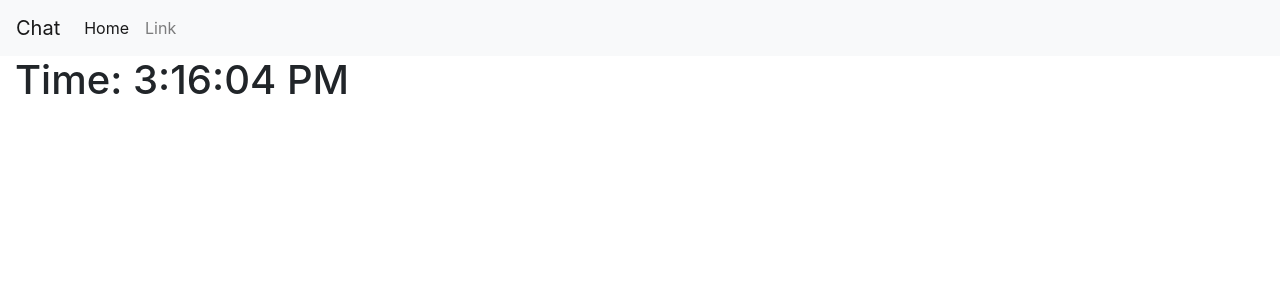
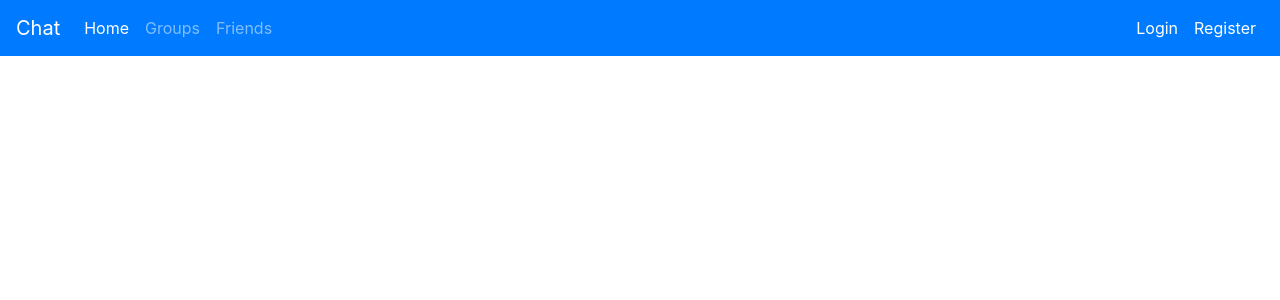
Before and after one commit to willparsons/Harvard-Final-Project, a Django app: page / in a window 1280 px wide. Shown: the top 300 px of the page. Run offline with Django 3.2, Linux system fonts and the light colour scheme; some libraries are stand-ins or nearby versions.

Commit message:
Created base structure - Navlinks update active state dynamically - Updated bootstrap navbar - Updated .gitignore

```diff
--- a/chat/static/chat/index.jsx
+++ b/chat/static/chat/index.jsx
@@ -1,45 +1,10 @@
 class App extends React.Component {
-
-    constructor(props) {
-        super(props);
-        this.state = {
-            date: new Date()
-        };
-    }
-
-    componentDidMount() {
-        this.timerID = setInterval(() => this.tick(), 1000);
-    }
-
-    componentWillUnmount() {
-        console.log();
-        clearInterval(this.timeID);
-    }
-
-    tick() {
-        this.setState({
-            date: new Date()
-        });
-    }
-
     render() {
         return (
             <div>
-                <h1>Time: {this.state.date.toLocaleTimeString()}</h1>
+                <h1>Hi</h1>
             </div>
         );
     }
-};
-
-
-ReactDOM.render(<App />, document.getElementById("app"));
-
-
-/*
-document.addEventListener("DOMContentLoaded", () => {
-    const page = window.location.pathname;
-    if (page === "/") {
-        document.querySelector("#home-link").className = document.querySelector("#home-link").className - "active";
-    }
-});
-*/
+}
+// ReactDOM.render(<App />, document.getElementById("app"));
--- /dev/null
+++ b/chat/static/chat/nav.js
@@ -0,0 +1,13 @@
+document.addEventListener("DOMContentLoaded", () => {
+    const links = document.querySelectorAll(".nav-link");
+    const page = window.location.pathname;
+
+    links.forEach(link => {
+        if (link.pathname === page) {
+            link.classList.add("active");
+        }
+        else {
+            link.classList.remove("active");
+        }
+    });
+});
--- a/chat/templates/chat/layout.html
+++ b/chat/templates/chat/layout.html
@@ -31,6 +31,7 @@
 
     <!--Load our static files-->
     <script src="{% static 'chat/index.jsx' %}" type="text/babel" defer></script>
+    <script src="{% static 'chat/nav.js' %}" defer></script>
     <link rel="stylesheet" href="{% static 'chat/style.css' %}" />
 
     <!--Uncomment for production-->
@@ -42,31 +43,43 @@
 
 <body>
     <header>
-        <nav class="navbar navbar-expand-sm navbar-light bg-light">
-            <a class="navbar-brand" href="#">Chat</a>
+        <nav class="navbar navbar-expand-lg navbar-dark bg-primary">
+            <a class="navbar-brand" href="/">Chat</a>
 
-            <button class="navbar-toggler d-lg-none" type="button" data-toggle="collapse"
-                data-target="#collapsibleNavId" aria-controls="collapsibleNavId" aria-expanded="false"
-                aria-label="Toggle navigation">
+            <button class="navbar-toggler" type="button" data-toggle="collapse" data-target="#navbarSupportedContent"
+                aria-controls="navbarSupportedContent" aria-expanded="false" aria-label="Toggle navigation">
                 <span class="navbar-toggler-icon"></span>
             </button>
 
-            <!--TODO: Need a way to determine current page, maybe JS?-->
-            <div class="collapse navbar-collapse" id="collapsibleNavId">
-                <ul class="navbar-nav mr-auto mt-2 mt-lg-0">
-                    <li class="nav-item active" id="home-link">
-                        <a class="nav-link" href="#">Home <span class="sr-only">(current)</span></a>
+            <div class="collapse navbar-collapse" id="navbarSupportedContent">
+                <ul class="navbar-nav mr-auto">
+                    <li class="nav-item">
+                        <a class="nav-link" href="{% url 'index' %}">Home</a>
                     </li>
-                    <li class="nav-item" id="second-link">
-                        <a class="nav-link" href="#">Link</a>
+
+                    <li class="nav-item">
+                        <a class="nav-link" href="{% url 'groups' %}">Groups</a>
+                    </li>
+
+                    <li class="nav-item">
+                        <a class="nav-link" href="{% url 'friends' %}">Friends</a>
+                    </li>
+                </ul>
+                <!--TODO: Setup links to user controls-->
+                <ul class="navbar-nav">
+                    <li class="nav-item">
+                        <a class="nav-link" href="#">Login</a>
+                    </li>
+                    <li class="nav-item">
+                        <a class="nav-link" href="#">Register</a>
                     </li>
                 </ul>
             </div>
         </nav>
+
     </header>
 
     <main role="main">
-
         <div class="container-fluid">
             <div id="app">
 
--- a/chat/urls.py
+++ b/chat/urls.py
@@ -3,5 +3,7 @@ from django.urls import path
 from . import views
 
 urlpatterns = [
-    path("", views.index, name="index")
+    path("", views.index, name="index"),
+    path("groups", views.groups, name="groups"),
+    path("friends", views.friends, name="friends"),
 ]
--- a/chat/views.py
+++ b/chat/views.py
@@ -4,3 +4,11 @@ from django.shortcuts import render
 
 def index(request):
     return render(request, "chat/layout.html")
+
+
+def groups(request):
+    return render(request, "chat/layout.html")
+
+
+def friends(request):
+    return render(request, "chat/layout.html")
```
Also changed, not shown: 1 other file.
